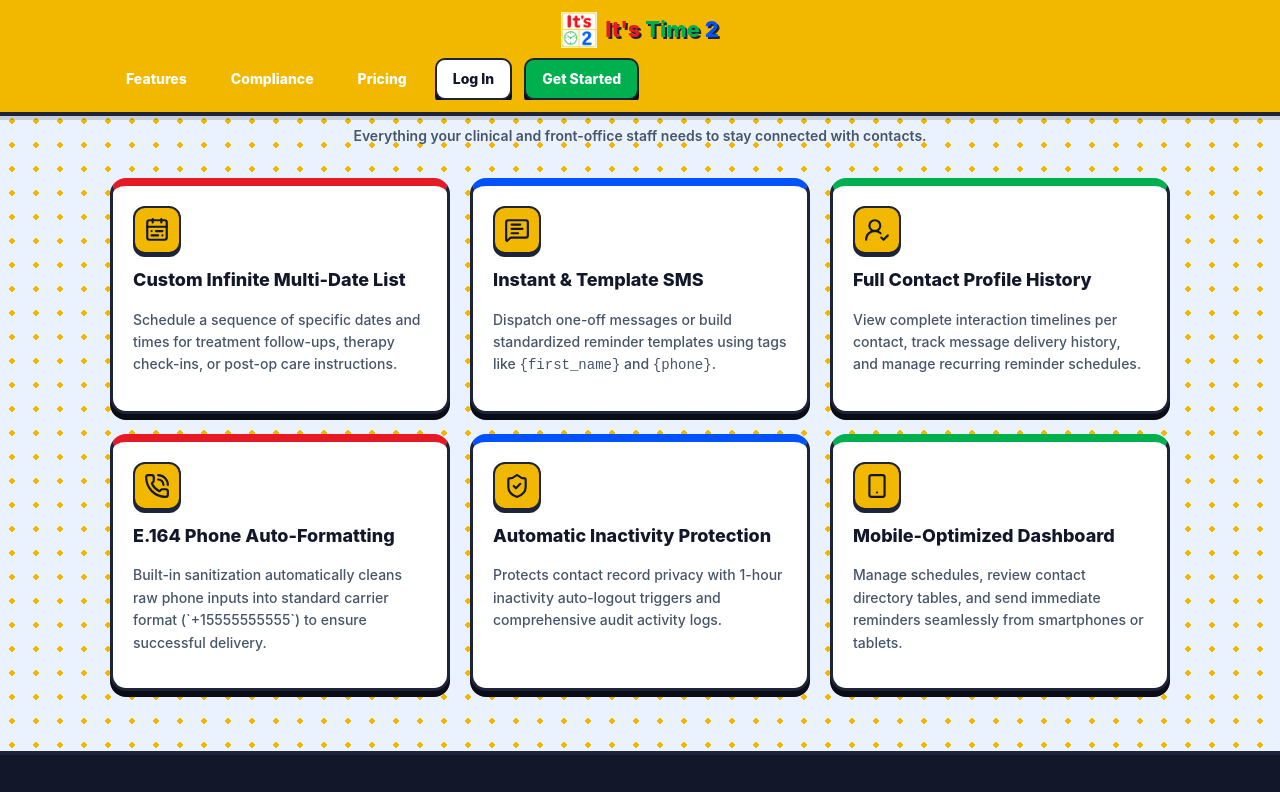
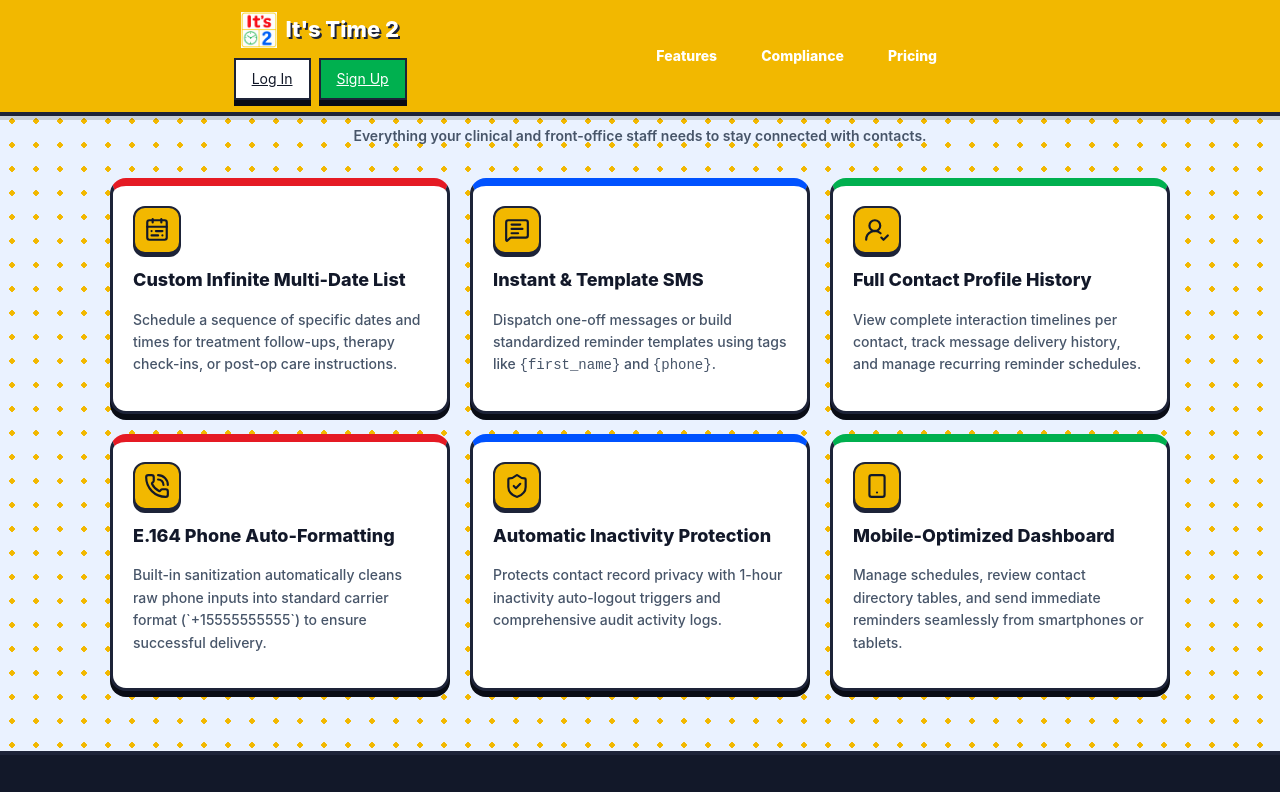
Before and after one commit to SphynxGitHub/itstime2, a website: page index.html in a window 1280 px wide. Both pictures are taken after a click on the link "Features". Shown: the part 659-1451 px from the top of the page. Drawn offline with nearby package versions, Linux system fonts and the light colour scheme.

Commit message:
Update index.html

```diff
--- a/index.html
+++ b/index.html
@@ -32,18 +32,28 @@
 
   <header>
     <div class="nav-container">
+      <!-- Brand Logo & Name -->
       <a href="/" class="logo-brand">
         <img src="logo.png" alt="It's Time 2 Logo" onerror="this.style.display='none'">
-        <h1><span style="color: var(--brand-red);">It's</span> <span style="color: var(--brand-green);">Time</span> <span style="color: var(--brand-blue);">2</span></h1>
+        <h1>It's Time 2</h1>
       </a>
-      <div class="nav-links">
-        <a href="#features">Features</a>
-        <a href="#compliance">Compliance</a>
-        <a href="#pricing">Pricing</a>
+
+      <!-- Top Action Buttons & Mobile Toggle -->
+      <div class="header-actions">
         <a href="/app" class="btn-login">Log In</a>
-        <a href="/app" class="btn-signup">Get Started</a>
+        <a href="/app" class="btn-signup">Sign Up</a>
+        <button class="hamburger-toggle" id="menuToggle" aria-label="Toggle Navigation">
+          <i data-lucide="menu" style="width: 24px; height: 24px;"></i>
+        </button>
       </div>
     </div>
+
+    <!-- Navigation Menu (Collapsible on Mobile) -->
+    <nav class="nav-links hidden-mobile" id="navLinks">
+      <a href="#features">Features</a>
+      <a href="#compliance">Compliance</a>
+      <a href="#pricing">Pricing</a>
+    </nav>
   </header>
 
   <section class="hero">
@@ -199,5 +209,25 @@
   <script>
     if (window.lucide) lucide.createIcons();
   </script>
+
+  <script>
+    document.addEventListener('DOMContentLoaded', () => {
+      const toggleBtn = document.getElementById('menuToggle');
+      const navLinks = document.getElementById('navLinks');
+
+      if (toggleBtn && navLinks) {
+        toggleBtn.addEventListener('click', () => {
+          navLinks.classList.toggle('hidden-mobile');
+        });
+
+        // Auto-close menu when clicking a link
+        navLinks.querySelectorAll('a').forEach(link => {
+          link.addEventListener('click', () => {
+            navLinks.classList.add('hidden-mobile');
+          });
+        });
+      }
+    });
+  </script>
 </body>
 </html>
```
